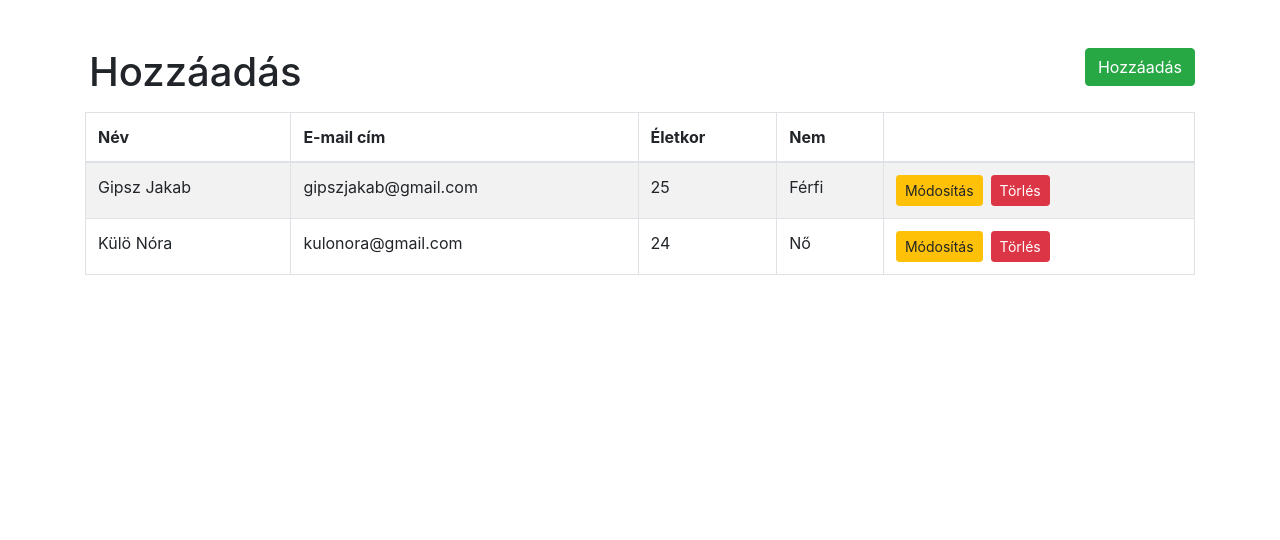
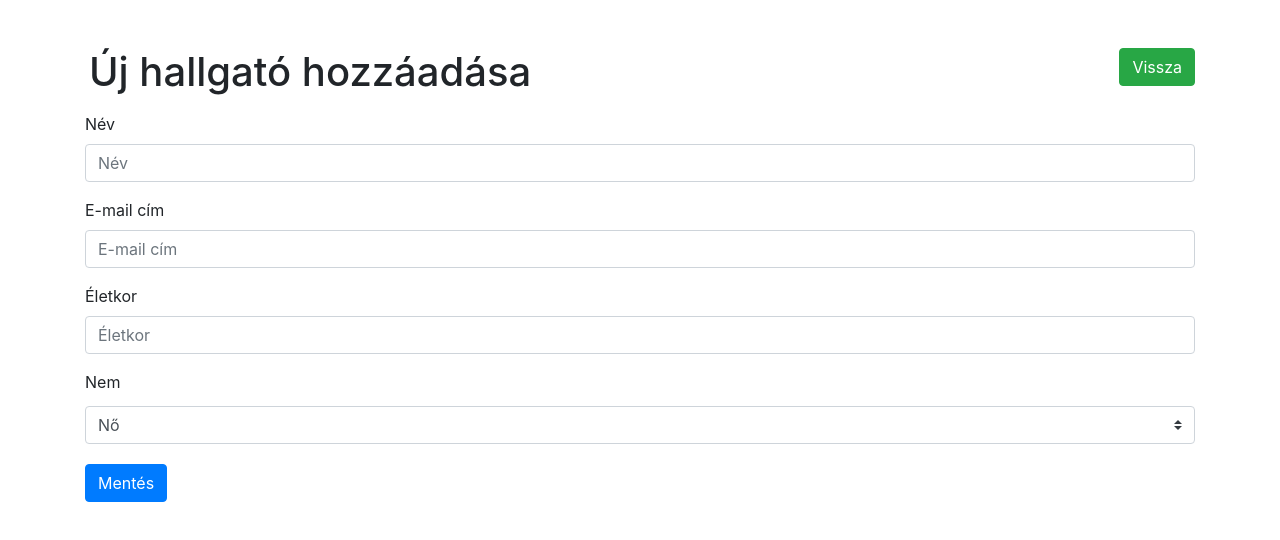
Before and after one commit to BHedi89/student-registry-react, a React (Create React App) app: page /addStudent in a window 1280 px wide. Shown: the top 540 px of the page. Built offline with nearby package versions, Linux system fonts and the light colour scheme.

Commit message:
set routing to AddStudent component

```diff
--- a/src/App.js
+++ b/src/App.js
@@ -1,10 +1,23 @@
 import 'bootstrap/dist/css/bootstrap.min.css';
 import './App.css';
 import StudentList from './components/StudentList';
+import { Route, Redirect, Switch } from "react-router-dom";
+import AddStudent from "./components/AddStudent";
 
 function App() {
   return (
-    <StudentList></StudentList>
+      <Switch>
+        <Route path='/' exact>
+          <Redirect to='studentList' />
+        </Route>
+        <Route path='/studentList' exact>
+          <StudentList/>
+        </Route>
+        <Route path='/addStudent' exact>
+          <AddStudent/>
+        </Route>
+      </Switch>
+
   );
 }
 
--- a/src/components/AddStudent.js
+++ b/src/components/AddStudent.js
@@ -5,29 +5,29 @@ class AddStudent extends Component {
     render() {
         return (
             <div className='container'>
-                <Header title='Hallgató hozzáadása' buttonTitle='Vissza' buttonLink=''></Header>
-                <div class="form-group">
+                <Header title='Új hallgató hozzáadása' buttonTitle='Vissza' buttonLink='/studentList' />
+                <div className="form-group">
                     <label for="inputName">Név</label>
-                    <input type="text" class="form-control" id="inputName" placeholder="Név"/>
+                    <input type="text" className="form-control" id="inputName" placeholder="Név"/>
                 </div>
-                <div class="form-group">
+                <div className="form-group">
                     <label for="inputEmail">E-mail cím</label>
-                    <input type="email" class="form-control" id="inputEmail" placeholder="E-mail cím"/>
+                    <input type="email" className="form-control" id="inputEmail" placeholder="E-mail cím"/>
                 </div>
-                <div class="form-group">
+                <div className="form-group">
                     <label for="inputAge">Életkor</label>
-                    <input type="number" class="form-control" id="inputAge" placeholder="Életkor"/>
+                    <input type="number" className="form-control" id="inputAge" placeholder="Életkor"/>
                 </div>
-                <div class="form-group">
-                    <label class="mr-2" for="inputGender">Nem</label>
-                    <select class="custom-select my-1 mr-sm-2" id="inputGender">
+                <div className="form-group">
+                    <label className="mr-2" for="inputGender">Nem</label>
+                    <select className="custom-select my-1 mr-sm-2" id="inputGender">
                         <option value="FEMALE">Nő</option>
                         <option value="MALE">Férfi</option>
                         <option value="2">Egyéb</option>
                         <option value="3">Nem szeretném megadni</option>
                     </select>
                 </div>
-                <button class="btn btn-primary">Mentés</button>
+                <button className="btn btn-primary">Mentés</button>
             </div>
         )
     }
--- a/src/components/StudentList.js
+++ b/src/components/StudentList.js
@@ -6,7 +6,7 @@ class StudentList extends Component {
     render() {
         return (
             <div className='container'>
-                <Header title='Hallgatói nyilvántartás' buttonTitle='Hozzáadás' buttonLink=''></Header>
+                <Header title='Hallgatói nyilvántartás' buttonTitle='Hozzáadás' buttonLink='/addStudent' />
                 <table className="table table-bordered table-striped">
                     <thead>
                     <tr>
@@ -15,10 +15,10 @@ class StudentList extends Component {
                         <th scope="col">Életkor</th>
                         <th scope="col">Nem</th>
                         {/* <th scope="col">Könyvek száma</th> */}
-                        <th scope="col"></th>
+                        <th scope="col" />
                     </tr>
                     </thead>
-                    <StudentRow></StudentRow>
+                    <StudentRow />
                     {/* <tr app-student-row *ngFor="let s of students | filterStudents: filter" [student]="s"></tr> */}
                 </table>
             </div>
--- a/src/components/StudentRow.js
+++ b/src/components/StudentRow.js
@@ -1,7 +1,6 @@
 import { Component } from "react";
 
 class StudentRow extends Component {
-
 
     render() {
         return (
--- a/src/components/header.js
+++ b/src/components/header.js
@@ -1,10 +1,10 @@
 import { Component } from "react";
-// import { Link, Router, Route } from "react-router-dom";
 // import AddStudent from './AddStudent';
+import { Link } from "react-router-dom";
+
 
 class Header extends Component {
-
-    constructor(props) {
+    constructor() {
         super();
         this.title = '';
         this.buttonTitle = '';
@@ -14,17 +14,14 @@ class Header extends Component {
     render() {
         return (
             <div className="row mt-5 mb-2 ml-1">
-                <h1>{this.props.buttonTitle}</h1>
+                <h1>{this.props.title}</h1>
                 <div className="col">
                 <div className="float-right">
-                    {/* <Router>
-                        <Route path='/add-student' component={AddStudent}></Route>
-                        <Link to={'/AddStudent'}>
-                        </Link>
-                    </Router>     */}
+                <Link to={this.props.buttonLink}>
                     <button type="button" className="btn btn-success my-2 my-sm-0">
                         {this.props.buttonTitle}
                     </button>
+                </Link>
                 </div>
                 </div>
             </div>
--- a/src/index.js
+++ b/src/index.js
@@ -2,10 +2,13 @@ import React from 'react';
 import ReactDOM from 'react-dom';
 import './index.css';
 import App from './App';
+import { BrowserRouter } from "react-router-dom";
 
 ReactDOM.render(
   <React.StrictMode>
-    <App />
+      <BrowserRouter>
+          <App />
+      </BrowserRouter>
   </React.StrictMode>,
   document.getElementById('root')
 );
```
Also changed, not shown: 1 other file (tests, documents, lock files or other folders).
